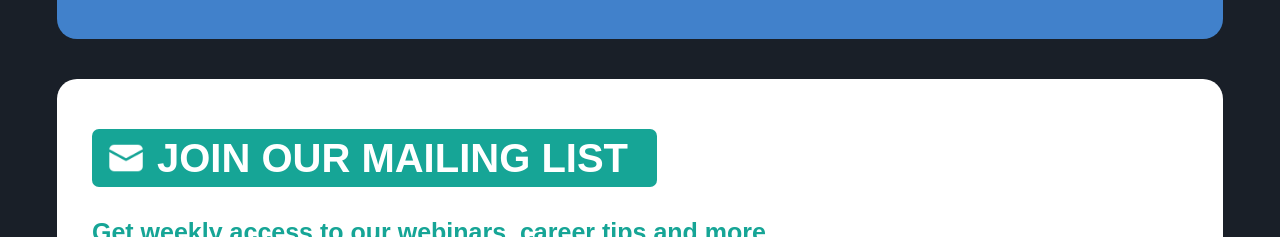
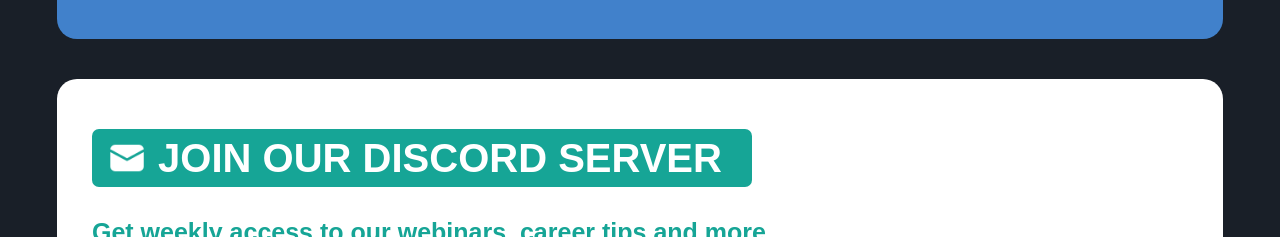
Before and after one commit to i-aiymen/CUSAT-club, a React (Create React App) app: page / in a window 1280 px wide. Shown: the part 3180-3417 px from the top of the page. Built offline with nearby package versions, Linux system fonts and the light colour scheme.

Commit message:
Updated: The gform appending

```diff
--- a/src/components/homeDesktop/MailList.js
+++ b/src/components/homeDesktop/MailList.js
@@ -10,7 +10,7 @@
 			<div className={css(styles.container)}>
 				<div className={css(styles.titleBox)}>
 					<img src={Mail} alt="icn" className={css(styles.titleIcon)} />
-					<span className={css(styles.title)}>JOIN OUR MAILING LIST</span>
+					<span className={css(styles.title)}>JOIN OUR DISCORD SERVER</span>
 				</div>
 				<div className={css(styles.description)}>
 					Get weekly access to our webinars, career tips and more...
@@ -72,7 +72,7 @@
 		color: COLORS.tertiary,
 	},
 	titleBox: {
-		maxWidth: 550,
+		maxWidth: 645,
 		height: 58,
 		borderRadius: 7,
 		background: COLORS.tertiary,
```
